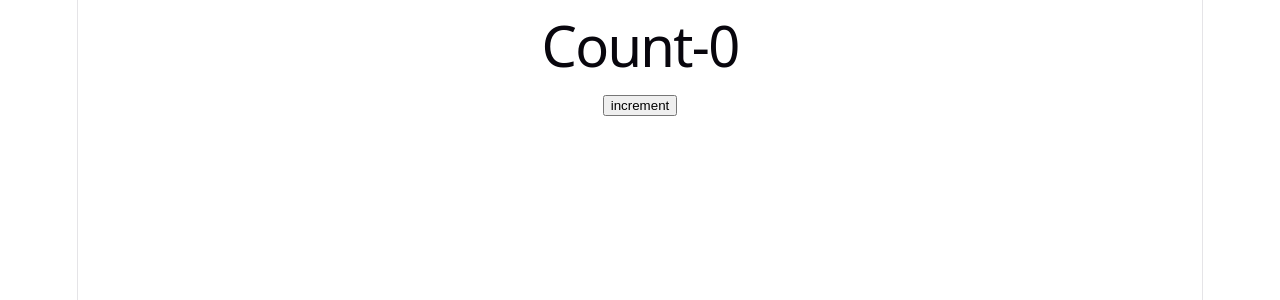
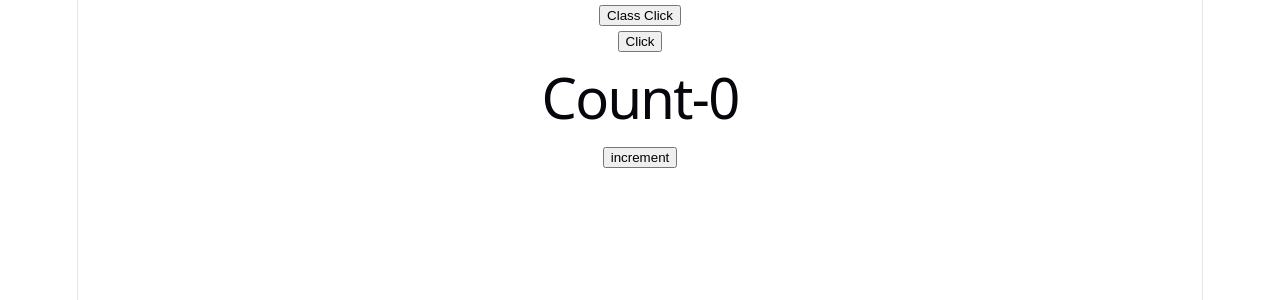
Before and after one commit to Shivanichaurasiya/Redux, a React (Vite) app: page / in a window 1280 px wide. Shown: the top 300 px of the page. Built offline with nearby package versions, Linux system fonts and the light colour scheme.

Commit message:
second commit

```diff
--- a/src/App.jsx
+++ b/src/App.jsx
@@ -2,12 +2,16 @@
 import Greet from "./components/Greet"
 import Message from "./components/Message"
 import Counter from "./components/Counter"
+import FunClick from "./components/FunClick"
+import ClassClick from "./components/ClassClick"
 
 function App() {
 
 
   return (
     <>
+    <ClassClick/>
+    <FunClick/>
     <Counter/>
     {/* <Message/>
     <Greet name="shivani" heroName="srk"/>
--- /dev/null
+++ b/src/components/ClassClick.jsx
@@ -0,0 +1,14 @@
+import React, { Component } from 'react'
+
+class ClassClick extends Component {
+  render() {
+    return (
+      <div>
+        <button>Class Click</button>
+
+      </div>
+    )
+  }
+}
+
+export default ClassClick
--- /dev/null
+++ b/src/components/FunClick.jsx
@@ -0,0 +1,14 @@
+import React from 'react'
+
+const FunClick = () => {
+    function handleClick(){
+        console.log("button clicked")
+    }
+  return (
+    <div>
+      <button onClick={handleClick}>Click</button>
+    </div>
+  )
+}
+
+export default FunClick
```
